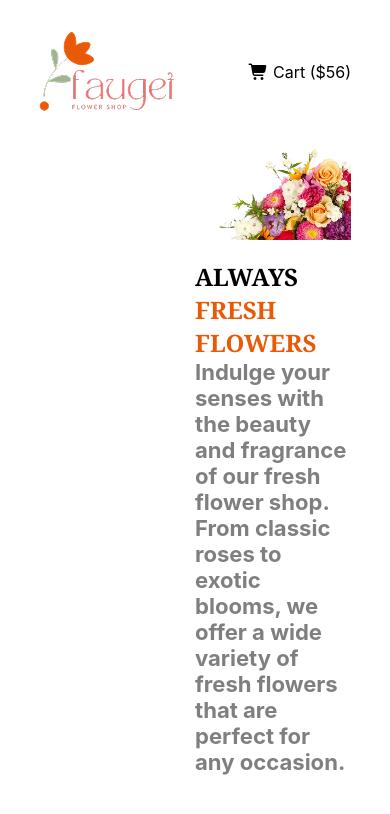
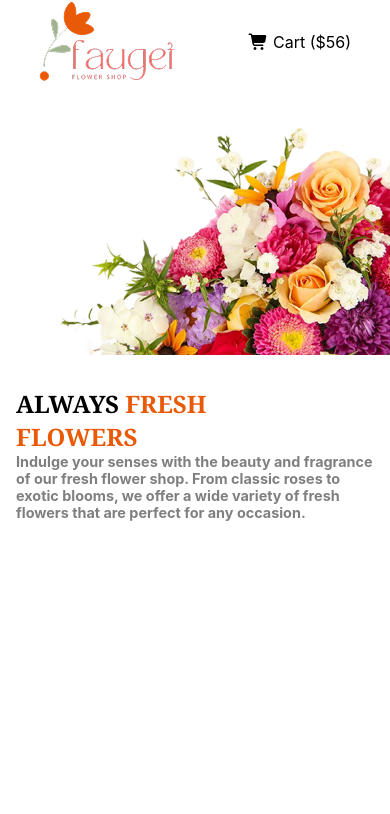
Before and after one commit to shakhawathossenbahar/ph-second-assignment, a plain HTML site: page index.html in a window 390 px wide. Drawn offline with Linux system fonts and the light colour scheme.

Commit message:
banner resolved

```diff
--- a/style.css
+++ b/style.css
@@ -142,23 +142,39 @@ nav{
 @media screen and (max-width: 576px) {
    nav, .banner-container{
       width: 80%;
-      margin: 30px auto;
+      margin: auto;
    }
    nav ul li{
       display: none;
    }
 
    .banner-container{
-      margin-top: 1rem;
+      width: 100%;
       display: flex;
       flex-direction: column-reverse;
-      gap: 1rem;
    }
 
+   .banner-info{
+      width: 100%;
+      margin: 0 auto;
+   }
+
+   .banner-heading{
+      font-size: 1.5rem;
+      font-weight: bold;
+      margin: 0 1rem;
+   }
+
+   .banner-description{
+      font-size: .9rem;
+      margin: 0 1rem;
+   }
+
+   .banner-image{
+      width: 100%;
+   }
    .banner-image img{
       width: 100%;
-   }
-   .banner-heading{
-      font-size: 1.5rem;
+      margin: 1.8rem 0;
    }
 }
```
